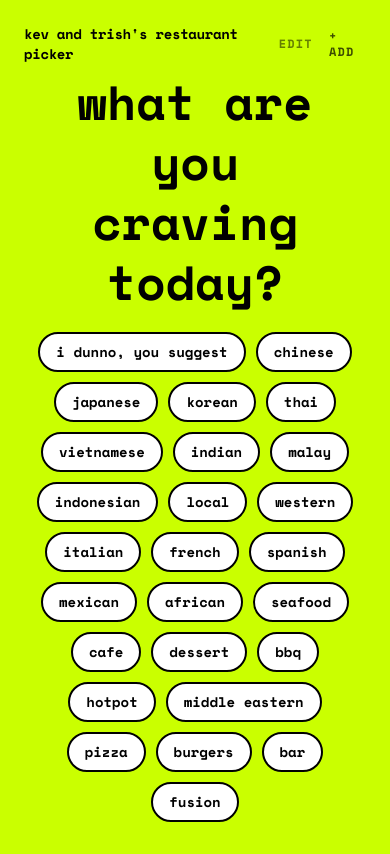
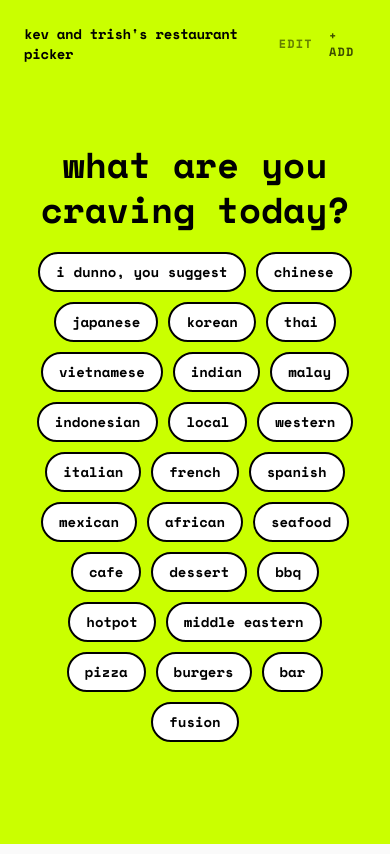
Before and after one commit to trishachoo/restaurant-picker, a Next.js app: page / in a window 390 px wide. Built offline with nearby package versions, Linux system fonts and the light colour scheme; no server answers.

Commit message:
Fix mobile layout: scrollable filter pills, responsive swipe card height, touch-manipulation on buttons

```diff
--- a/app/page.tsx
+++ b/app/page.tsx
@@ -110,9 +110,9 @@ export default function FilterPage() {
           </div>
 
           {/* Centered content */}
-          <div className="flex-1 flex flex-col items-center justify-center px-6 gap-5">
-            <div className="w-full max-w-sm md:max-w-2xl flex flex-col items-center">
-              <h1 className="text-5xl font-bold text-black leading-tight mb-5 text-center">
+          <div className="flex-1 overflow-y-auto px-6 min-h-0 flex flex-col">
+            <div className="flex flex-col items-center gap-5 w-full max-w-sm md:max-w-2xl mx-auto my-auto py-8">
+              <h1 className="text-4xl md:text-5xl font-bold text-black leading-tight text-center">
                 what are you<br />craving today?
               </h1>
 
@@ -132,7 +132,7 @@ export default function FilterPage() {
                     initial={{ opacity: 0, y: 6 }}
                     animate={{ opacity: 1, y: 0 }}
                     exit={{ opacity: 0, y: 6 }}
-                    className="mt-3 text-xs font-bold text-black/60 uppercase tracking-widest"
+                    className="text-xs font-bold text-black/60 uppercase tracking-widest"
                   >
                     {cuisineCount} / 3 max
                   </motion.p>
@@ -140,7 +140,7 @@ export default function FilterPage() {
               </AnimatePresence>
 
               {loading && (
-                <div className="flex items-center gap-2 text-black/50 text-xs mt-3">
+                <div className="flex items-center gap-2 text-black/50 text-xs">
                   <Loader2 size={12} className="animate-spin" />
                   fetching your list...
                 </div>
@@ -192,9 +192,9 @@ export default function FilterPage() {
           </div>
 
           {/* Centered content */}
-          <div className="flex-1 flex flex-col items-center justify-center px-6 gap-5">
-            <div className="w-full max-w-sm md:max-w-2xl flex flex-col items-center">
-              <h1 className="text-5xl font-bold text-white leading-tight mb-5 text-center">
+          <div className="flex-1 overflow-y-auto px-6 min-h-0 flex flex-col">
+            <div className="flex flex-col items-center gap-5 w-full max-w-sm md:max-w-2xl mx-auto my-auto py-8">
+              <h1 className="text-4xl md:text-5xl font-bold text-white leading-tight text-center">
                 where in<br />singapore?
               </h1>
 
@@ -214,7 +214,7 @@ export default function FilterPage() {
                     initial={{ opacity: 0, y: 6 }}
                     animate={{ opacity: 1, y: 0 }}
                     exit={{ opacity: 0, y: 6 }}
-                    className="mt-3 text-xs font-bold text-white/70 uppercase tracking-widest"
+                    className="text-xs font-bold text-white/70 uppercase tracking-widest"
                   >
                     {areaCount} / 2 max
                   </motion.p>
--- a/app/swipe/page.tsx
+++ b/app/swipe/page.tsx
@@ -92,7 +92,7 @@ function SwipeContent() {
 
   return (
     <div className="min-h-screen w-full bg-background flex flex-col md:items-center md:justify-center">
-      <div className="w-full max-w-sm mx-auto px-5 pt-8 pb-8">
+      <div className="w-full max-w-sm mx-auto px-5 pt-8 pb-8 flex flex-col flex-1 md:flex-none">
 
         {/* Header */}
         <div className="space-y-3 mb-4">
@@ -112,8 +112,8 @@ function SwipeContent() {
           </div>
         </div>
 
-        {/* 9:16 card */}
-        <div className="relative w-full aspect-[9/16]">
+        {/* Card — fills remaining space on mobile, 9:16 on desktop */}
+        <div className="relative w-full flex-1 min-h-0 md:flex-none md:aspect-[9/16]">
           <AnimatePresence>
             {next && <RestaurantCard key={next.id} restaurant={next} onSwipe={() => {}} isTop={false} bgColor={cardBg} />}
             {current && (
--- a/components/ScrollSelector.tsx
+++ b/components/ScrollSelector.tsx
@@ -75,7 +75,7 @@ export default function ScrollSelector(props: ScrollSelectorProps) {
             whileTap={{ scale: 0.93 }}
             onClick={() => handleClick(option)}
             className={cn(
-              "px-4 py-2 rounded-full text-sm font-bold border-2 transition-all duration-150 lowercase",
+              "px-4 py-2 rounded-full text-sm font-bold border-2 transition-all duration-150 lowercase touch-manipulation",
               selected
                 ? "bg-black text-white border-black shadow-md"
                 : "bg-white text-black border-black hover:bg-black/5"
```
